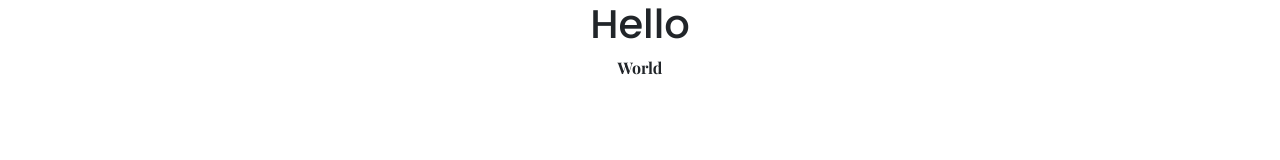
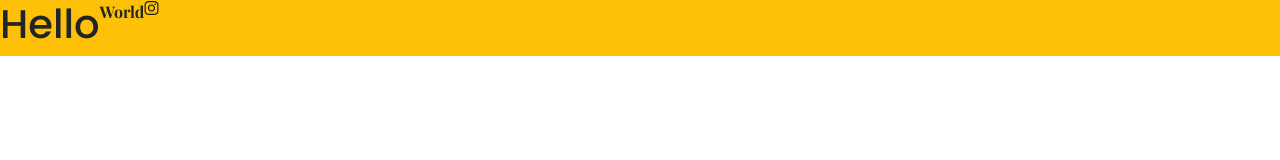
Before and after one commit to ambermoss/portfolio-project, a plain HTML site: page index.html in a window 1280 px wide. Drawn offline with nearby package versions, Linux system fonts and the light colour scheme; a web font is replaced by a local one.

Commit message:
added icon to check font awesome

```diff
--- a/index.html
+++ b/index.html
@@ -15,21 +15,25 @@
       integrity="sha384-ka7Sk0Gln4gmtz2MlQnikT1wXgYsOg+OMhuP+IlRH9sENBO0LRn5q+8nbTov4+1p"
       crossorigin="anonymous"
     ></script>
+    <script
+      src="https://kit.fontawesome.com/a83efa3bfc.js"
+      crossorigin="anonymous"
+    ></script>
     <link rel="preconnect" href="https://fonts.googleapis.com" />
     <link rel="preconnect" href="https://fonts.gstatic.com" crossorigin />
     <link
       href="https://fonts.googleapis.com/css2?family=Hubballi&family=Montserrat&family=PT+Mono&family=PT+Serif+Caption&family=Playfair+Display:wght@700&family=Poppins:wght@500;700&display=swap"
       rel="stylesheet"
     />
-    <script
-      src="https://kit.fontawesome.com/a83efa3bfc.js"
-      crossorigin="anonymous"
-    ></script>
+
     <link rel="stylesheet" href="styles/portfolio.css" />
     <title>Portfolio Project</title>
   </head>
   <body>
-    <h1>Hello</h1>
-    <p>World</p>
+    <div class="d-flex bg-warning">
+      <h1>Hello</h1>
+      <p>World</p>
+      <i class="fab fa-instagram"></i>
+    </div>
   </body>
 </html>
```
